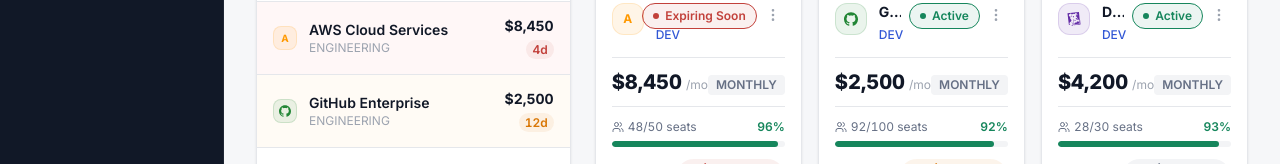
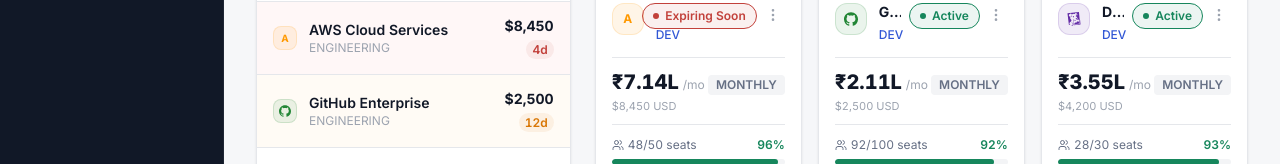
Before and after one commit to seenuvazan/saas-subscription-expense-analysis, a React (Vite) app in the folder frontend/: page / in a window 1280 px wide. Both pictures are taken after typing "name@example.com", "Sample123" into the empty fields and a click on the button "Authenticate & Launch Portal". Shown: the part 489-653 px from the top of the page. Built offline with nearby package versions, Linux system fonts and the light colour scheme; no server answers.

Commit message:
feat(frontend): refine active tools grid for employee portal

```diff
--- a/frontend/src/components/employee/ActiveToolsGrid.jsx
+++ b/frontend/src/components/employee/ActiveToolsGrid.jsx
@@ -1,7 +1,7 @@
 import React, { useState, useRef, useEffect } from 'react';
 import VendorLogo from '../common/VendorLogo';
 import Badge from '../common/Badge';
-import { formatCurrency, formatDate, getDaysRemaining } from '../../utils/formatters';
+import { formatCurrency, formatDate, getDaysRemaining, formatINRCompact, USD_TO_INR } from '../../utils/formatters';
 import { Users, Calendar, MoreVertical, Eye, X, RefreshCw } from 'lucide-react';
 
 // ── Quick-action menu (three-dot) ───────────────────────────────────────────
@@ -140,9 +140,12 @@
                     className="text-xl font-extrabold tabular-nums"
                     style={{ color: 'var(--text-primary)' }}
                   >
-                    {formatCurrency(sub.normalizedMonthlyCostUSD || sub.cost)}
+                    {formatINRCompact((sub.normalizedMonthlyCostUSD || sub.cost) * USD_TO_INR)}
                   </span>
                   <span className="text-xs ml-1" style={{ color: 'var(--text-muted)' }}>/mo</span>
+                  <span className="text-[11px] block mt-0.5" style={{ color: 'var(--text-muted)' }}>
+                    ${Math.round(sub.normalizedMonthlyCostUSD || sub.cost).toLocaleString()} USD
+                  </span>
                 </div>
                 <span
                   className="text-xs font-semibold px-2 py-0.5 rounded"
@@ -168,7 +171,7 @@
                 <div
                   className="w-full h-1.5 rounded-full overflow-hidden"
                   style={{ background: 'var(--bg-elevated)' }}
-                  title={wastePerMonth > 0 ? `Wasting ~${formatCurrency(wastePerMonth)}/month on unused seats` : undefined}
+                  title={wastePerMonth > 0 ? `Wasting ~${formatINRCompact(wastePerMonth * USD_TO_INR)}/month on unused seats` : undefined}
                 >
                   <div
                     className="h-full rounded-full transition-all"
@@ -180,7 +183,7 @@
                 </div>
                 {wastePerMonth > 0 && (
                   <p className="text-[11px] font-medium" style={{ color: 'var(--warning)' }}>
-                    ⚠ ~{formatCurrency(wastePerMonth)}/mo wasted
+                    ⚠ ~{formatINRCompact(wastePerMonth * USD_TO_INR)}/mo wasted
                   </p>
                 )}
               </div>
```
